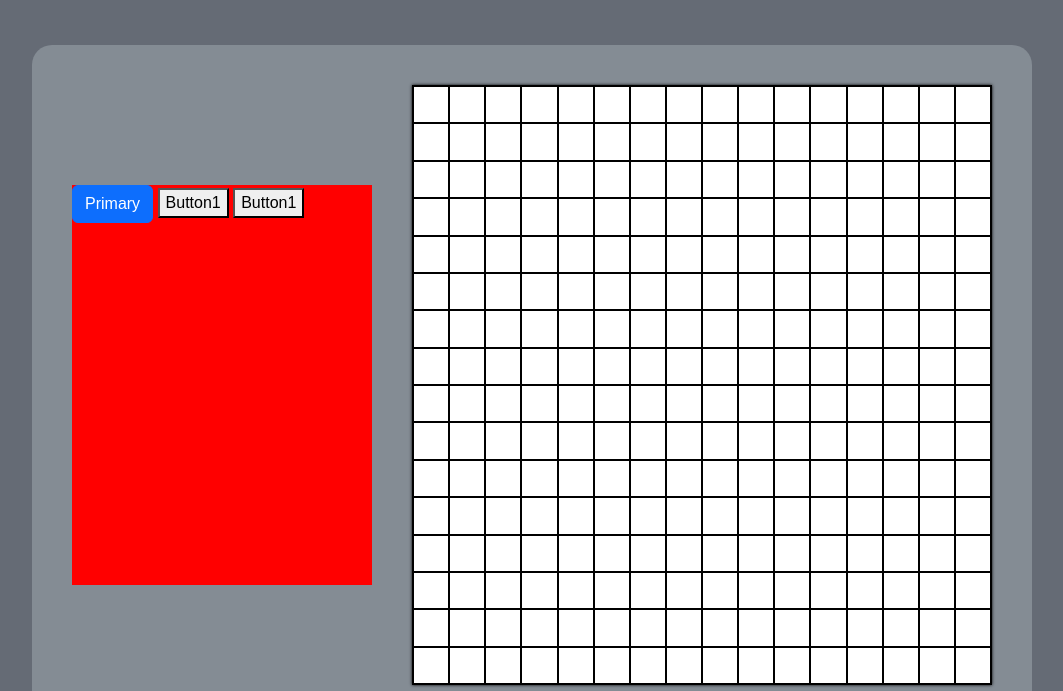
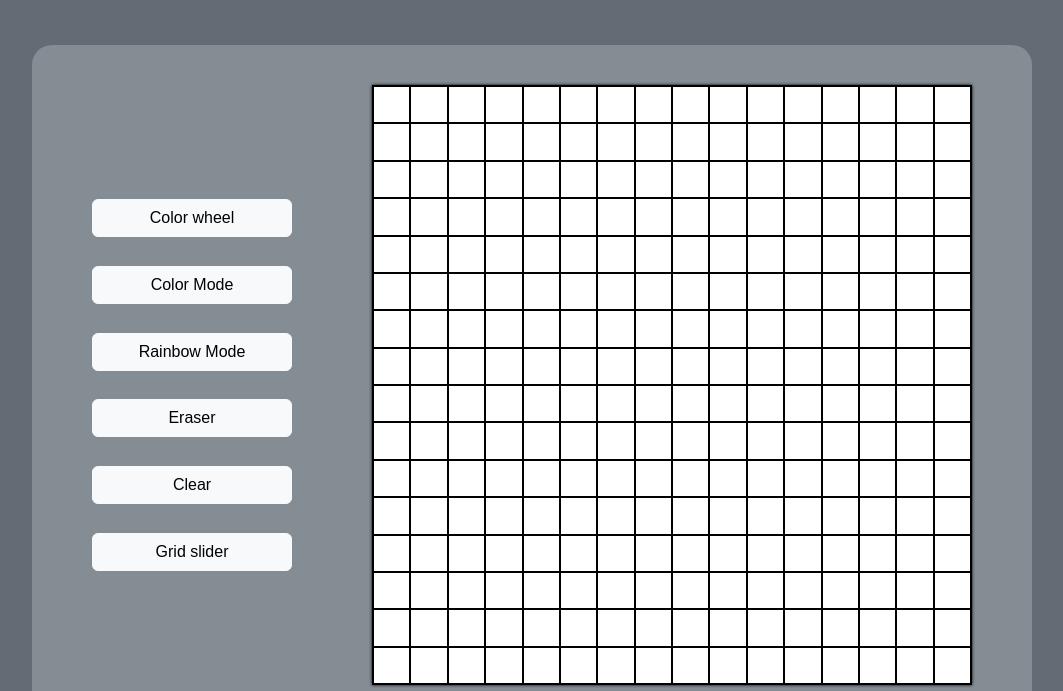
Before and after one commit to quincythai/etch-a-sketch, a plain HTML site: page index.html in a window 1280 px wide. Shown: the part 109-800 px from the top of the page, without its empty margins (108-1171 px from the left). Drawn offline with nearby package versions, Linux system fonts and the light colour scheme; a web font is replaced by a local one.

Commit message:
Add Buttons skeleton

```diff
--- a/index.html
+++ b/index.html
@@ -18,9 +18,12 @@
     <div class="main">
         <div class="container">
             <div class="sidebar">
-                <button type="button" class="btn btn-primary">Primary</button>
-                <button>Button1</button>
-                <button>Button1</button>
+                <button type="button" class="btn btn-light">Color wheel</button>
+                <button type="button" class="btn btn-light">Color Mode</button>
+                <button type="button" class="btn btn-light">Rainbow Mode</button>
+                <button type="button" class="btn btn-light">Eraser</button>
+                <button type="button" class="btn btn-light">Clear</button>
+                <button type="button" class="btn btn-light">Grid slider</button>
             </div>
             <div class="grid" id="board"></div>
         </div>
--- a/style.css
+++ b/style.css
@@ -50,9 +50,11 @@ body {
 }
 
 .sidebar {
-    width: 300px;
+    display: flex;
+    flex-direction: column;
+    justify-content: space-around;
+    width: 200px;
     height: 400px;
-    background-color: red;
     flex-shrink: 0;
 }
 
```
